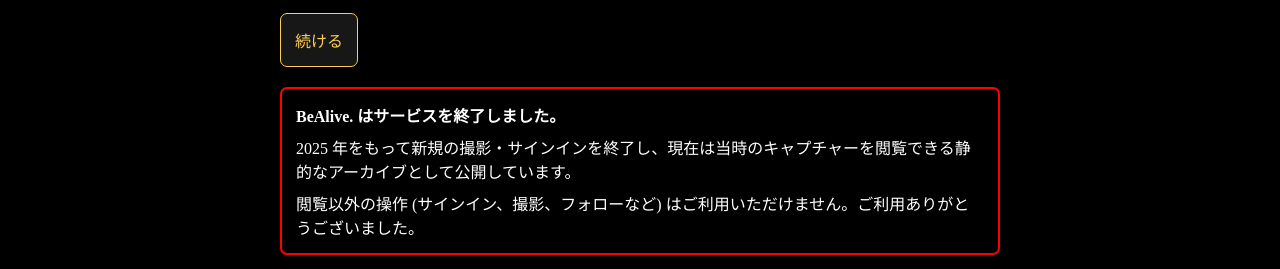
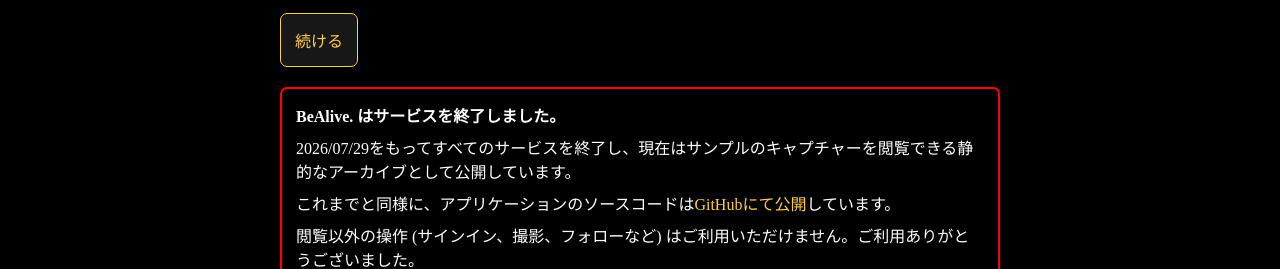
Before and after one commit to kisana-me/bealive-mock, a website: page public/index.html in a window 1280 px wide. Shown: the part 197-466 px from the top of the page. Drawn offline with Linux system fonts and the light colour scheme.

Commit message:
CNG 終了お知らせ文の変更

```diff
--- a/public/index.html
+++ b/public/index.html
@@ -55,8 +55,9 @@
 
       <div class="service-ended">
         <p><strong>BeAlive. はサービスを終了しました。</strong></p>
-        <p>2025 年をもって新規の撮影・サインインを終了し、現在は当時のキャプチャーを閲覧できる静的なアーカイブとして公開しています。</p>
-        <p>閲覧以外の操作 (サインイン、撮影、フォローなど) はご利用いただけません。ご利用ありがとうございました。</p>
+        <p>2026/07/29をもってすべてのサービスを終了し、現在はサンプルのキャプチャーを閲覧できる静的なアーカイブとして公開しています。</p>
+        <p>これまでと同様に、アプリケーションのソースコードは<a href="https://github.com/kisana-me/bealive" target="_blank" rel="noopener noreferrer">GitHubにて公開</a>しています。</p>
+        <p>閲覧以外の操作  (サインイン、撮影、フォローなど) はご利用いただけません。ご利用ありがとうございました。</p>
       </div>
 
       <h1>みんなのキャプチャー</h1>
```
